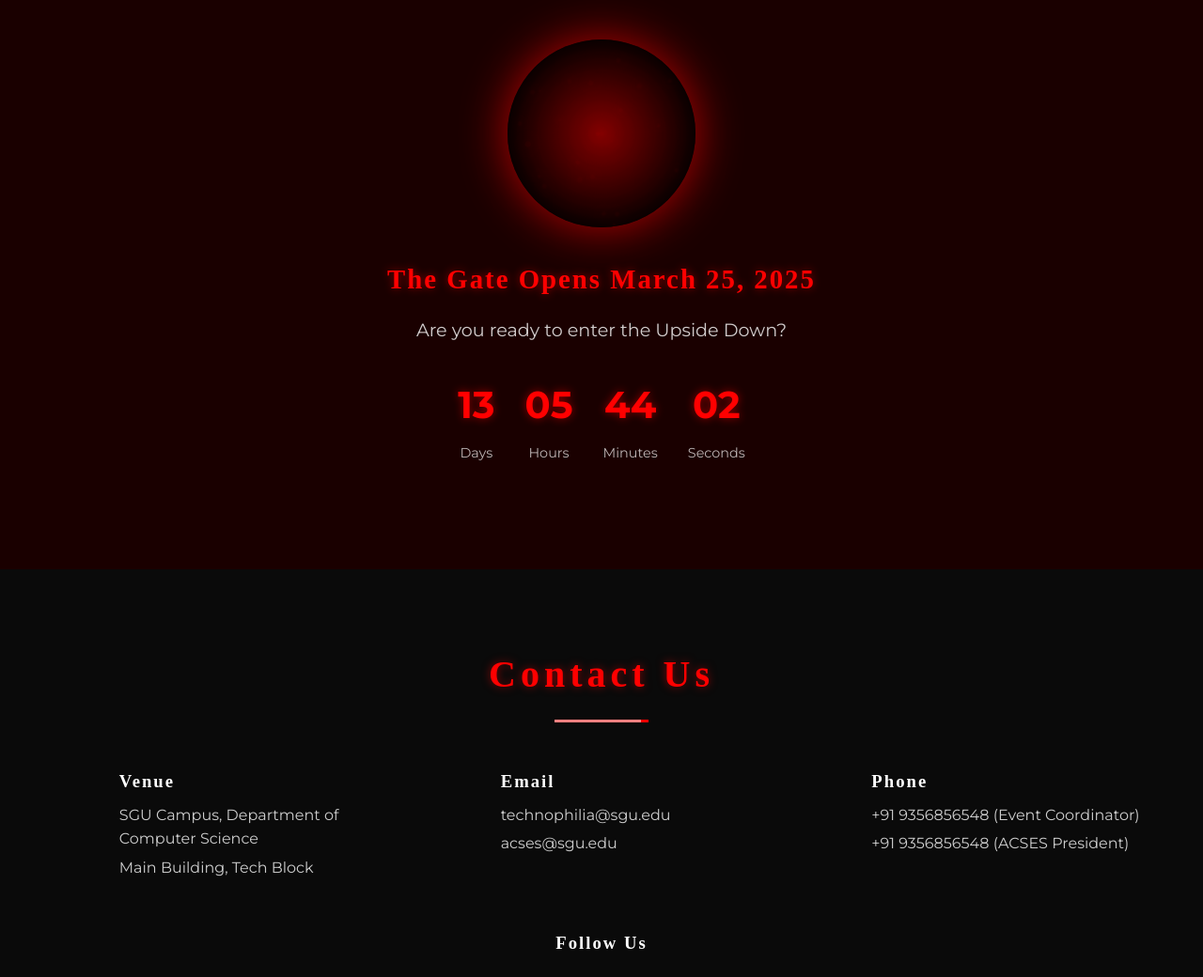
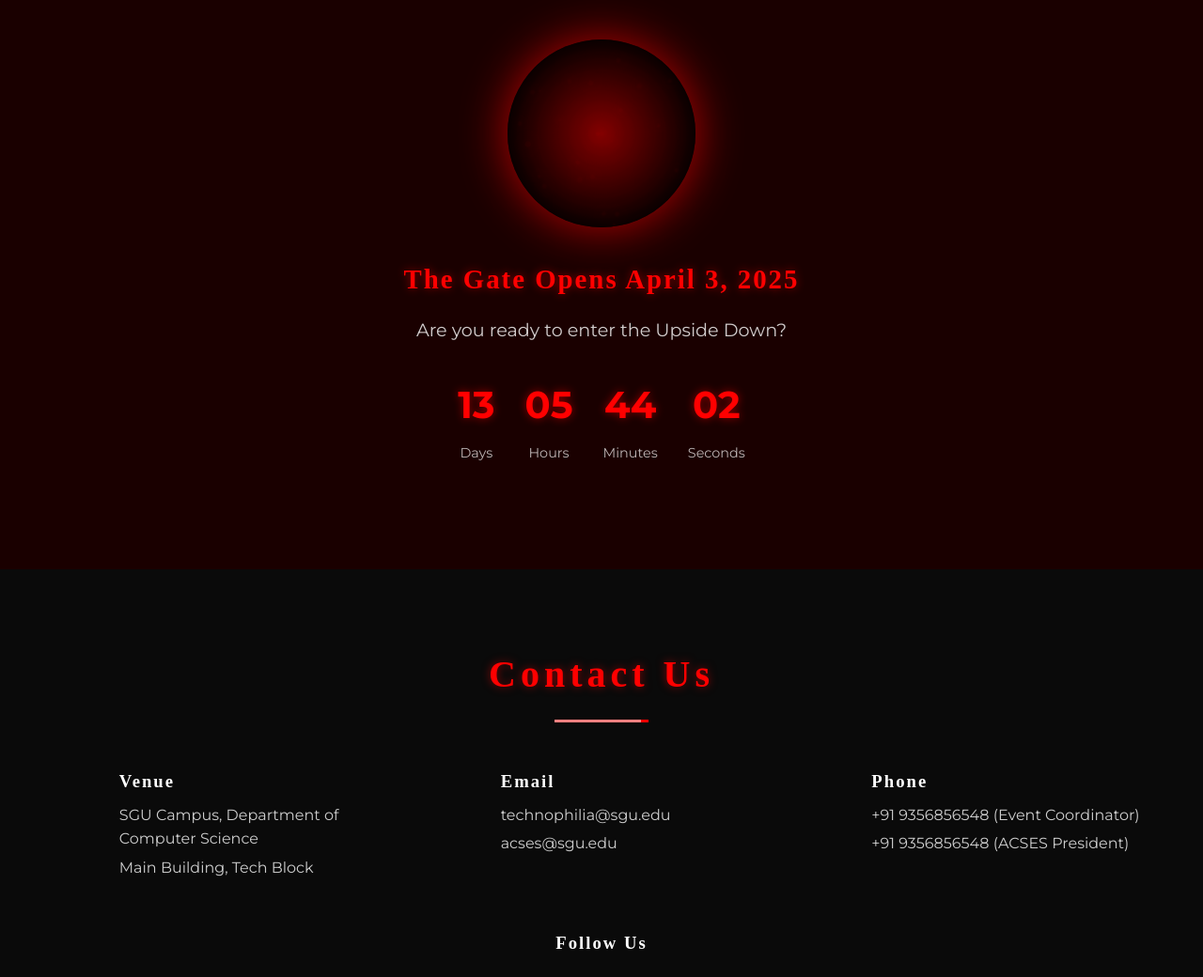
Before and after one commit to Atharv3808/stranger-things, a plain HTML site: page index.html in a window 1280 px wide. Shown: the part 4651-5691 px from the top of the page at 94% size. Drawn offline with Linux system fonts and the light colour scheme; a web font is replaced by a local one.

Commit message:
initializse

```diff
--- a/index.html
+++ b/index.html
@@ -386,7 +386,7 @@
               <div class="gate-inner"></div>
               <div class="gate-particles"></div>
             </div>
-            <h3 class="gate-title">The Gate Opens March 25, 2025</h3>
+            <h3 class="gate-title">The Gate Opens April 3, 2025</h3>
             <p class="gate-description">Are you ready to enter the Upside Down?</p>
             <div class="countdown-timer" id="countdown">
               <div class="countdown-item">
```
